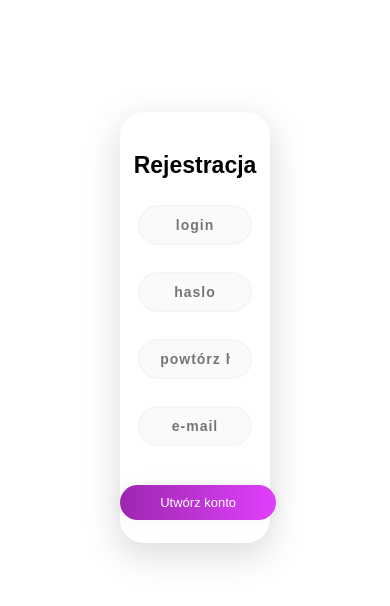
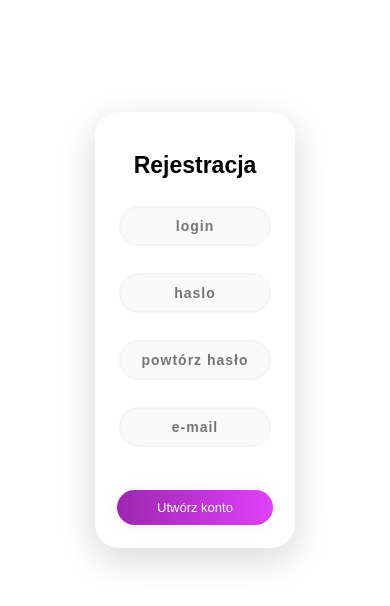
Before and after one commit to Imgish/Imgish, a PHP site: page /rejestracjaform.php in a window 390 px wide. Shown: the top 606 px of the page. Run offline with PHP 8.4, Linux system fonts and the light colour scheme.

Commit message:
Update logrej.css

```diff
--- a/Strona/css/logrej.css
+++ b/Strona/css/logrej.css
@@ -17,7 +17,7 @@
 
     .RejMain{
         background-color: #FFFFFF;
-        width: 40%;
+        width: 500px;
         padding-bottom: 2%;
         margin: 7em auto;
         border-radius: 1.5em;
@@ -232,6 +232,10 @@ iframe .glowna-1 {
 
             width: 40%;
        }
+       .RejMain{
+
+           width: 40%;
+       }
 }
 
     @media (max-width: 680px) {
@@ -242,6 +246,13 @@ iframe .glowna-1 {
             display:none;
         }
 
+        .LogMain{
+            width: 200px;
+        }
+
+        .RejMain{
+            width: 200px;
+        }
 
         .prawo1{
 
```
